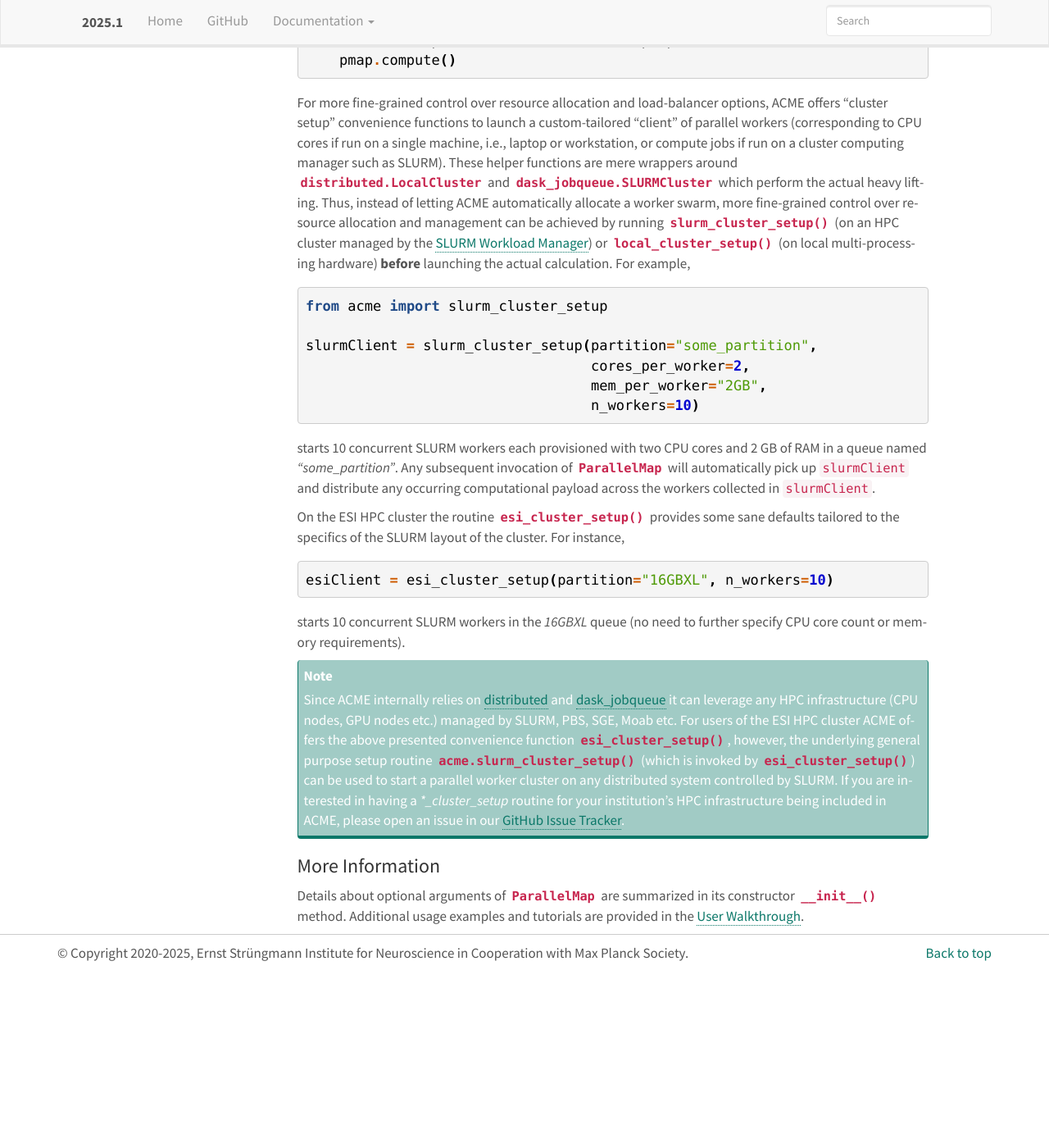
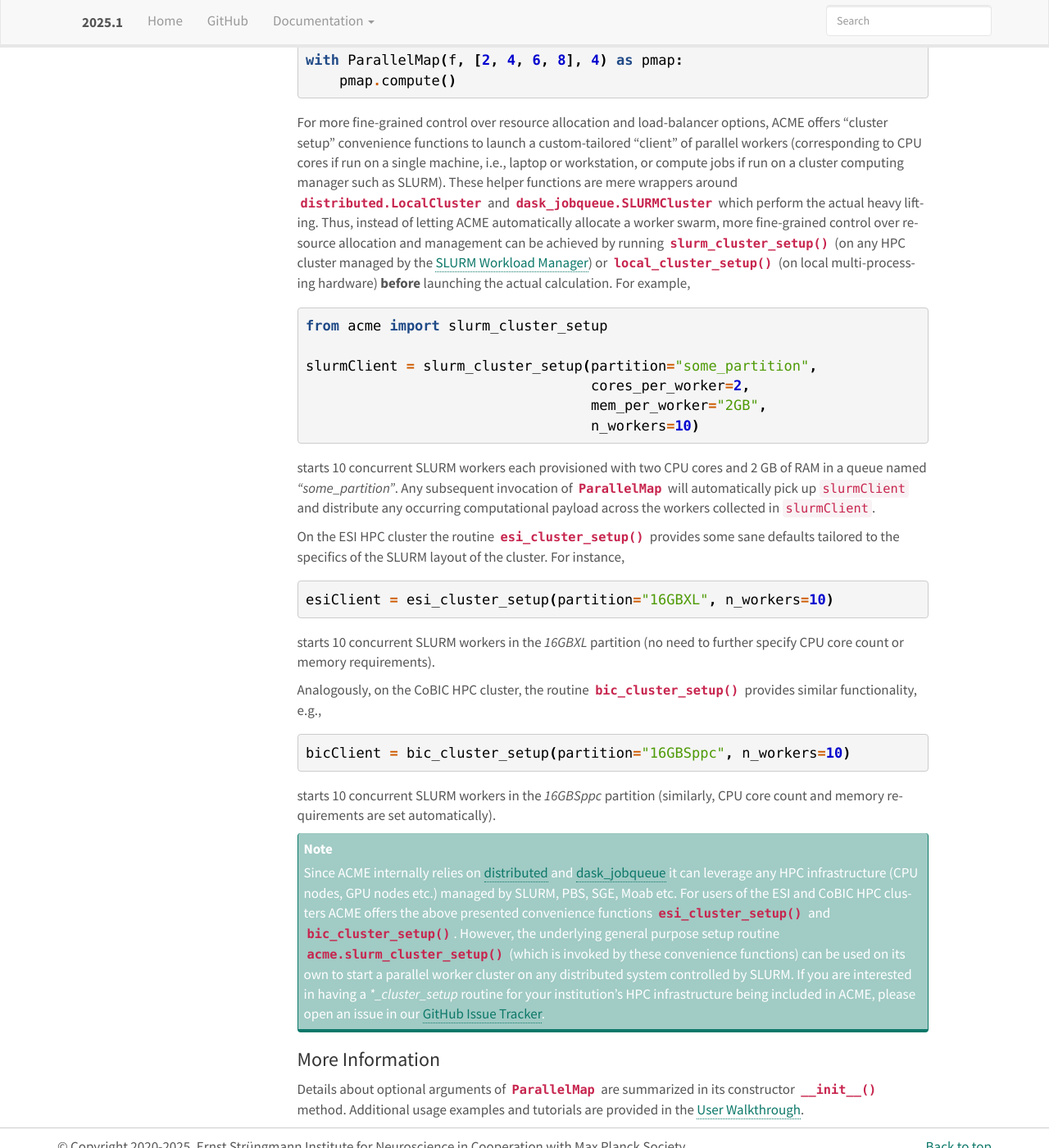
Before and after one commit to esi-neuroscience/acme, a Sphinx documentation site: the page built from doc/source/quickstart.rst, in a window 1280 px wide and 1400 px high, scrolled down 1046 px. Shown: the whole window at 82% size. Built offline with Sphinx 7.4.7, drawn with Linux system fonts in a browser that asks for light colours; before the commit the page ends 2230 px from its top, so only the background shows below that; some of the changed text lies outside the part shown.

Commit message:
DOC: Updated ACME docs
- updated/corrected/modified documentation
- consistently mention `bic_cluster_setup`

On branch dev
Changes to be committed:
	modified:   acme/dask_helpers.py
	modified:   acme/frontend.py
	modified:   doc/source/advanced_usage.rst
	modified:   doc/source/index.rst
	modified:   doc/source/quickstart.rst
	modified:   doc/source/troubleshooting_faq.rst
	modified:   doc/source/userguide.rst

```diff
--- a/doc/source/index.rst
+++ b/doc/source/index.rst
@@ -35,8 +35,9 @@
 Welcome to the Documentation of ACME
 ====================================
 ACME (**A**\synchronous **C**\omputing **M**\ade **E**\SI, pronounced *"ak-mee"*)
-is a framework for calling Python functions in parallel, originally intended for
-using SLURM on the ESI HPC cluster (local multi-processor hardware is supported as well).
+is a framework for calling Python functions in parallel. Originally intended for
+using SLURM on the ESI HPC cluster, ACME is now used on multiple HPC clusters
+managed by SLURM (local multi-processor hardware is supported as well).
 ACME is built on top of the parallel computing library `dask <https://www.dask.org/>`_
 and is used by `SyNCoPy <http://www.syncopy.org/>`_.
 
--- a/doc/source/quickstart.rst
+++ b/doc/source/quickstart.rst
@@ -28,12 +28,13 @@ ACME can be installed using ``pip`` or ``conda``:
 
             pip install esi-acme
 
-ACME is the parallelization engine of `Syncopy <https://pypi.org/project/esi-syncopy/>`_.
-If you're working on the ESI HPC cluster installing ACME and/or SyNCoPy is only necessary if
-you create your own conda environment.
+If you're working on the ESI or CoBIC HPC clusters installing ACME is only
+necessary if you create your own conda environment.
 On the ESI cluster, all current pre-configured reference environments
 (`ESI-202xa/b`) provide the respective most recent ACME version. These environments
-can be easily started using the `ESI JupyterHub <https://jupyterhub.esi.local>`_
+can be easily started using the `ESI JupyterHub <https://jupyterhub.esi.local>`_.
+On the CoBIC cluster, ACME is pre-installed in the pre-configured
+`neuro-conda <https://github.com/neuro-conda/neuro-conda>`_ environments (`neuro-conda-202xa/b`).
 
 For Developers
 ^^^^^^^^^^^^^^
@@ -76,7 +77,7 @@ around :class:`distributed.LocalCluster` and :class:`dask_jobqueue.SLURMCluster`
 which perform the actual heavy lifting.
 Thus, instead of letting ACME automatically allocate a worker swarm, more
 fine-grained control over resource allocation and management can be achieved
-by running :func:`~acme.slurm_cluster_setup` (on an HPC cluster managed by the
+by running :func:`~acme.slurm_cluster_setup` (on any HPC cluster managed by the
 `SLURM Workload Manager <https://slurm.schedmd.com/documentation.html>`_) or
 :func:`~acme.local_cluster_setup` (on local multi-processing hardware)
 **before** launching the actual calculation. For example,
@@ -104,18 +105,29 @@ For instance,
 
     esiClient = esi_cluster_setup(partition="16GBXL", n_workers=10)
 
-starts 10 concurrent SLURM workers in the `16GBXL` queue (no need to further
+starts 10 concurrent SLURM workers in the `16GBXL` partition (no need to further
 specify CPU core count or memory requirements).
+
+Analogously, on the CoBIC HPC cluster, the routine :func:`~acme.bic_cluster_setup`
+provides similar functionality, e.g.,
+
+.. code-block:: python
+
+    bicClient = bic_cluster_setup(partition="16GBSppc", n_workers=10)
+
+starts 10 concurrent SLURM workers in the `16GBSppc` partition (similarly, CPU
+core count and memory requirements are set automatically).
 
 .. note::
     Since ACME internally relies on `distributed <https://distributed.dask.org/en/stable/>`_
     and `dask_jobqueue <https://jobqueue.dask.org/en/latest/>`_ it can leverage
     any HPC infrastructure (CPU nodes, GPU nodes etc.) managed by SLURM, PBS,
-    SGE, Moab etc. For users of the ESI HPC cluster ACME offers the above
-    presented convenience function :func:`~acme.esi_cluster_setup`, however,
-    the underlying general purpose setup routine :func:`acme.slurm_cluster_setup`
-    (which is invoked by :func:`~acme.esi_cluster_setup`) can be used to
-    start a parallel worker cluster on any distributed system controlled by SLURM.
+    SGE, Moab etc. For users of the ESI and CoBIC HPC clusters ACME offers the above
+    presented convenience functions :func:`~acme.esi_cluster_setup` and
+    :func:`~acme.bic_cluster_setup`. However, the underlying general purpose
+    setup routine :func:`acme.slurm_cluster_setup` (which is invoked by these
+    convenience functions) can be used on its own to start a parallel worker
+    cluster on any distributed system controlled by SLURM.
     If you are interested in having a `*_cluster_setup` routine for your institution's
     HPC infrastructure being included in ACME, please open an issue in our
     `GitHub Issue Tracker <https://github.com/esi-neuroscience/acme/issues>`_.
```
Also changed, not shown: doc/source/advanced_usage.rst (+9 -9 lines), doc/source/troubleshooting_faq.rst (+8 -5 lines), doc/source/userguide.rst (+7 -5 lines), 2 other files.
